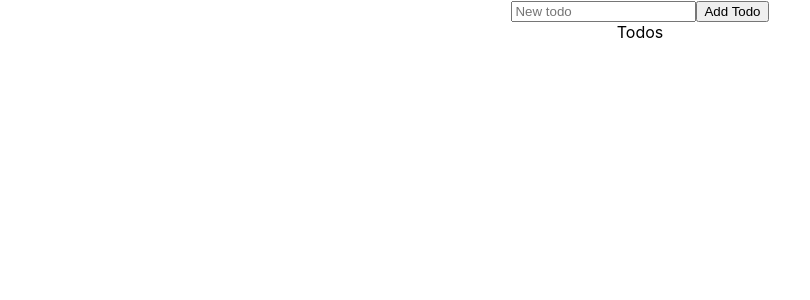
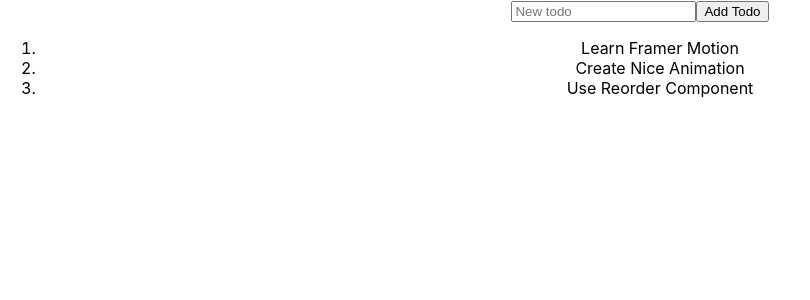
Before and after one commit to maxcore25/react-framer-dnd, a React (Create React App) app: page / in a window 1280 px wide. Shown: the top 300 px of the page, without its empty margins (0-810 px from the left). Built offline with nearby package versions, Linux system fonts and the light colour scheme.

Commit message:
Todo List And Item Added

```diff
--- a/src/components/Todos.js
+++ b/src/components/Todos.js
@@ -1,5 +1,19 @@
 import React from 'react';
 
-export default function Todos() {
-  return <div>Todos</div>;
+export default function Todos({ todos = [] }) {
+  return (
+    <ol>
+      {todos.map(todo => (
+        <TodoItem key={todo.key} todo={todo} />
+      ))}
+    </ol>
+  );
 }
+
+const TodoItem = ({ todo }) => {
+  return (
+    <li>
+      <span>{todo.title}</span>
+    </li>
+  );
+};
```
